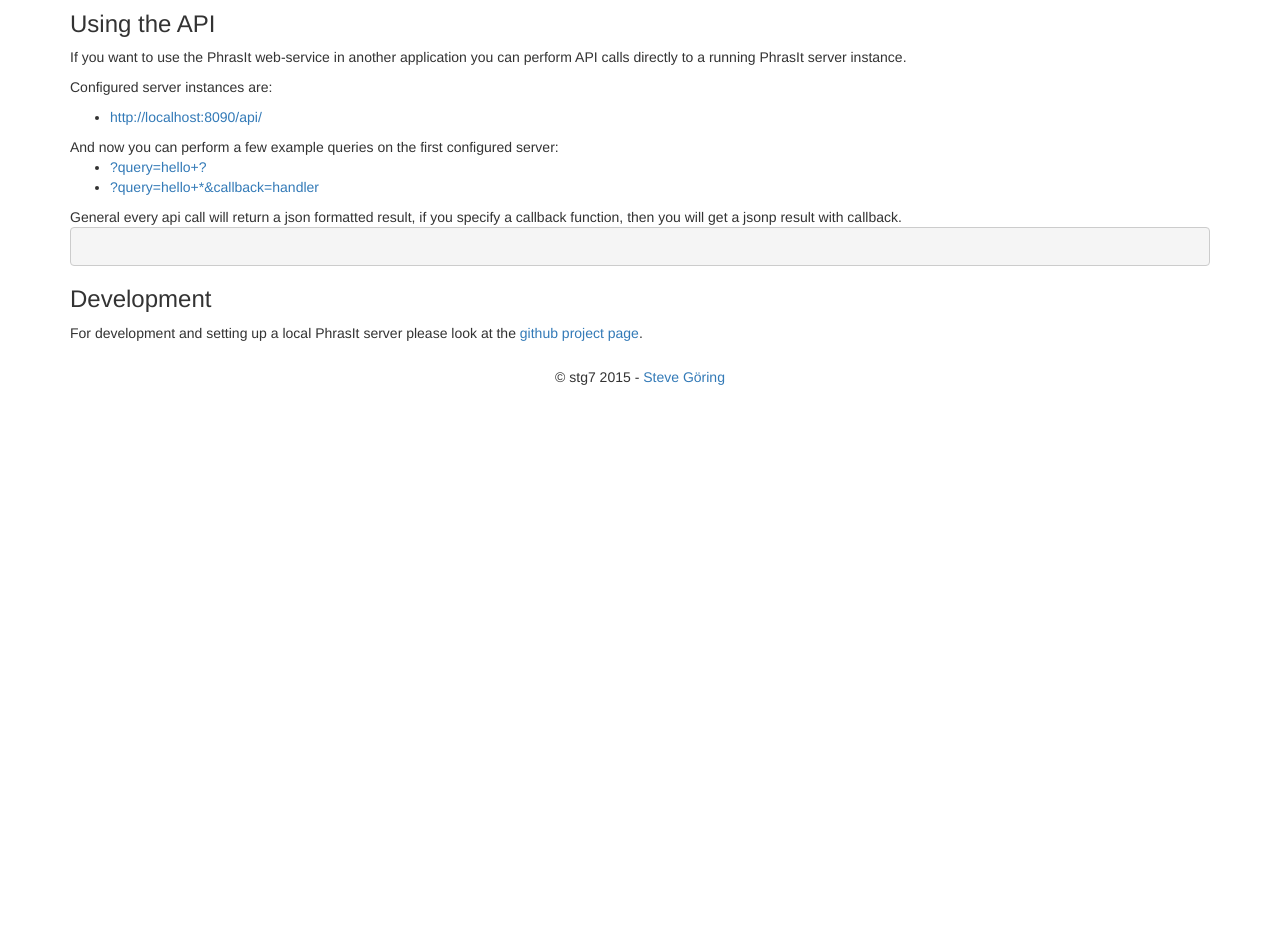
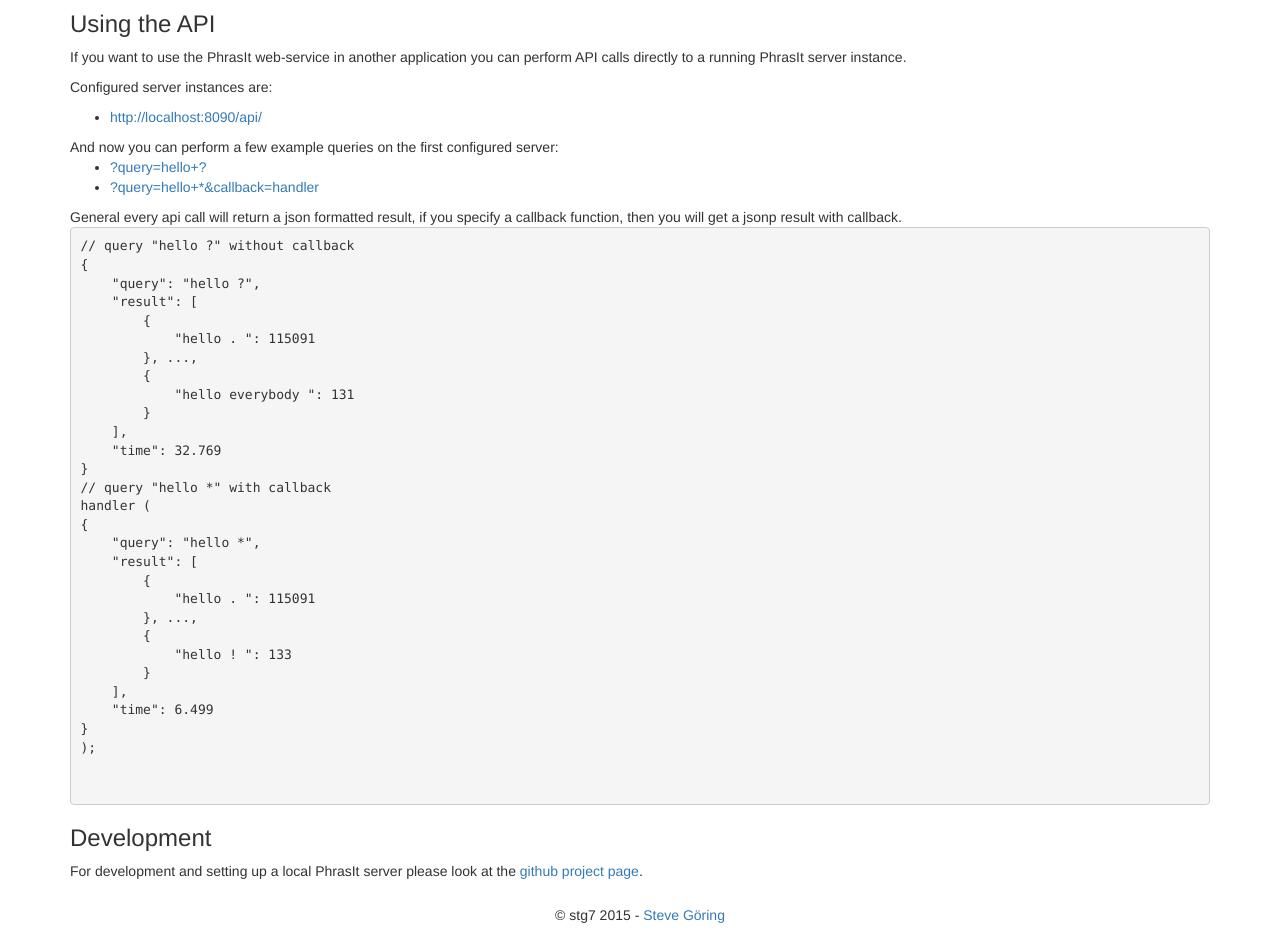
Before and after one commit to stg7/phrasit, a PHP site: page /about.php in a window 1280 px wide. Shown: the part 1669-2602 px from the top of the page. Before the commit the page ends 2054 px from the top, so only its background shows below. Run offline with PHP 8.4, Linux system fonts and the light colour scheme; some libraries are stand-ins or nearby versions.

Commit message:
fix importing bug for small files, add more description to about page (json results), implement query logging feature

```diff
--- a/web/about.php
+++ b/web/about.php
@@ -173,7 +173,9 @@
         General every api call will return a json formatted result, if you specify a callback
         function, then you will get a jsonp result with callback.
 <pre>
-
+<?php
+  include_once("example.json");
+?>
 </pre>
 
         <h3 id="develop">Development</h3>
--- /dev/null
+++ b/web/example.json
@@ -0,0 +1,28 @@
+// query "hello ?" without callback
+{
+    "query": "hello ?",
+    "result": [
+        {
+            "hello . ": 115091
+        }, ...,
+        {
+            "hello everybody ": 131
+        }
+    ],
+    "time": 32.769
+}
+// query "hello *" with callback
+handler (
+{
+    "query": "hello *",
+    "result": [
+        {
+            "hello . ": 115091
+        }, ...,
+        {
+            "hello ! ": 133
+        }
+    ],
+    "time": 6.499
+}
+);
--- a/web/static/phrasit.js
+++ b/web/static/phrasit.js
@@ -1,3 +1,21 @@
+function shuffle(array) {
+    var currentIndex = array.length, temporaryValue, randomIndex;
+
+    // While there remain elements to shuffle...
+    while (0 !== currentIndex) {
+
+        // Pick a remaining element...
+        randomIndex = Math.floor(Math.random() * currentIndex);
+        currentIndex -= 1;
+
+        // And swap it with the current element.
+        temporaryValue = array[currentIndex];
+        array[currentIndex] = array[randomIndex];
+        array[randomIndex] = temporaryValue;
+    }
+
+    return array;
+}
 
 function build_toc() {
     var ToC = "<nav role='navigation' class='table-of-contents'><ul>";
```
Also changed, not shown: TODO.md (+14 -2 lines), web/results.php (+13 -2 lines), 4 other files.
